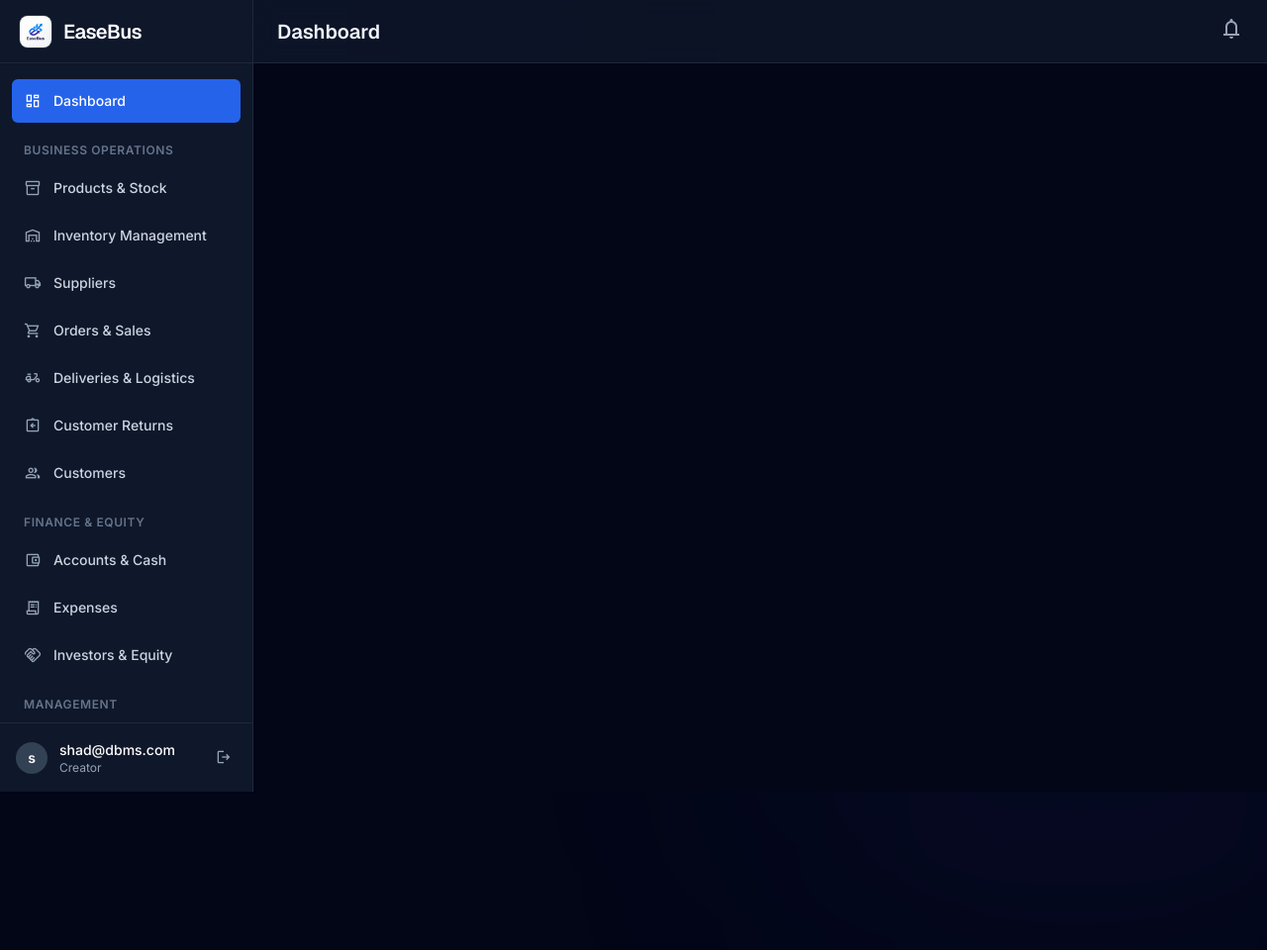
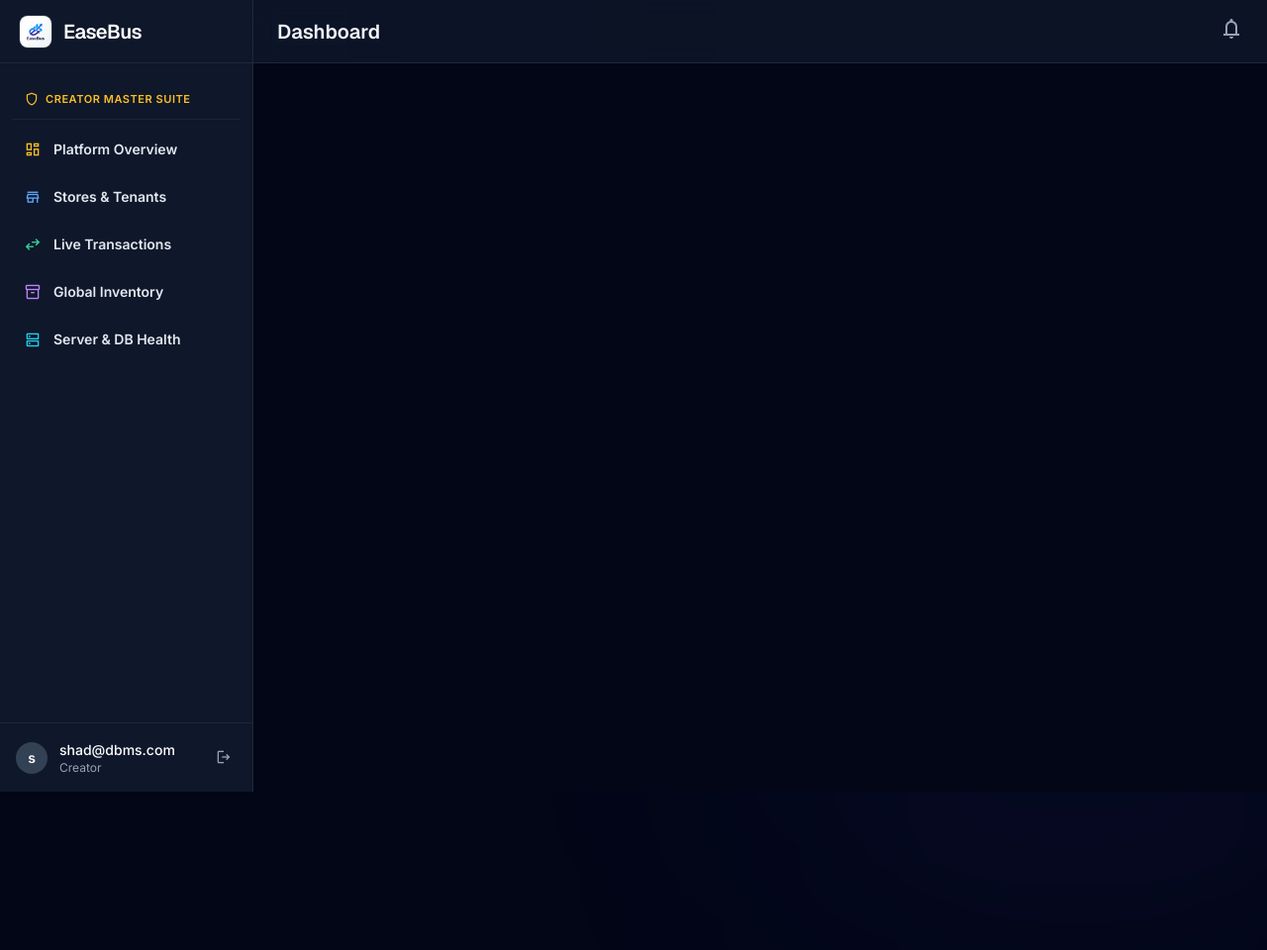
Before and after one commit to MdShazzadhossenshad17/EaseBus-ERP, a PHP site: page /pages/app.php in a window 1280 px wide; the page is wider, and only the part inside the window is pictured. Shown: that part at 99% size. Run offline with PHP 8.4, Linux system fonts and the light colour scheme; the visitor is signed in with stand-in values (Sample User, id 1); data that the repository does not hold is empty; some libraries are stand-ins or nearby versions.

Commit message:
Fix: Preload all 15 module JS files in app.php, fix relative loadScript pathing, and render role-based Creator vs User navigation

```diff
--- a/assets/js/app.js
+++ b/assets/js/app.js
@@ -391,7 +391,12 @@ window.App = {
     loadScript(src) {
         return new Promise((resolve, reject) => {
             const script = document.createElement('script');
-            script.src = src;
+            const path = window.location.pathname || '';
+            let finalSrc = src;
+            if (path.includes('/pages/') && !src.startsWith('../') && !src.startsWith('/')) {
+                finalSrc = '../' + src;
+            }
+            script.src = finalSrc;
             script.onload = resolve;
             script.onerror = reject;
             document.head.appendChild(script);
--- a/pages/app.php
+++ b/pages/app.php
@@ -84,6 +84,26 @@ $avatarInitial = esc(mb_substr($username, 0, 1));
         </div>
 
         <nav class="flex-1 overflow-y-auto py-4 px-3 space-y-1" id="main-nav">
+            <?php if ($userRole === 'creator' || strtolower($_SESSION['username'] ?? '') === 'shad@dbms.com'): ?>
+            <div id="creator-suite-header" class="px-3 py-2 text-[11px] font-bold uppercase tracking-wider text-amber-400 flex items-center gap-1.5 border-b border-slate-800/80 mb-2">
+                <span class="material-symbols-outlined text-base text-amber-400">shield</span> Creator Master Suite
+            </div>
+            <a href="#creator-overview" class="nav-item group flex items-center px-3 py-2 text-sm font-semibold rounded-lg text-slate-200 hover:bg-slate-800 hover:text-white">
+                <span class="material-symbols-outlined mr-3 text-lg text-amber-400">dashboard</span> Platform Overview
+            </a>
+            <a href="#creator-stores" class="nav-item group flex items-center px-3 py-2 text-sm font-semibold rounded-lg text-slate-200 hover:bg-slate-800 hover:text-white">
+                <span class="material-symbols-outlined mr-3 text-lg text-blue-400">store</span> Stores & Tenants
+            </a>
+            <a href="#creator-transactions" class="nav-item group flex items-center px-3 py-2 text-sm font-semibold rounded-lg text-slate-200 hover:bg-slate-800 hover:text-white">
+                <span class="material-symbols-outlined mr-3 text-lg text-emerald-400">swap_horiz</span> Live Transactions
+            </a>
+            <a href="#creator-inventory" class="nav-item group flex items-center px-3 py-2 text-sm font-semibold rounded-lg text-slate-200 hover:bg-slate-800 hover:text-white">
+                <span class="material-symbols-outlined mr-3 text-lg text-purple-400">inventory_2</span> Global Inventory
+            </a>
+            <a href="#creator-health" class="nav-item group flex items-center px-3 py-2 text-sm font-semibold rounded-lg text-slate-200 hover:bg-slate-800 hover:text-white">
+                <span class="material-symbols-outlined mr-3 text-lg text-cyan-400">dns</span> Server & DB Health
+            </a>
+            <?php else: ?>
             <a href="#dashboard" class="nav-item active group flex items-center px-3 py-2 text-sm font-medium rounded-md bg-blue-600 text-white">
                 <span class="material-symbols-outlined mr-3 text-lg">dashboard</span> Dashboard
             </a>
@@ -141,6 +161,7 @@ $avatarInitial = esc(mb_substr($username, 0, 1));
             <a href="#settings" class="nav-item group flex items-center px-3 py-2 text-sm font-medium rounded-md text-slate-300 hover:bg-slate-800 hover:text-white">
                 <span class="material-symbols-outlined mr-3 text-lg text-slate-400 group-hover:text-white">settings</span> Settings
             </a>
+            <?php endif; ?>
         </nav>
 
         <div class="p-4 border-t border-slate-800">
@@ -199,6 +220,21 @@ $avatarInitial = esc(mb_substr($username, 0, 1));
     <!-- Scripts -->
     <script src="../assets/js/api.js?v=<?php echo time(); ?>"></script>
     <script src="../assets/js/components.js?v=<?php echo time(); ?>"></script>
+    <script src="../assets/js/dashboard.js?v=<?php echo time(); ?>"></script>
+    <script src="../assets/js/products.js?v=<?php echo time(); ?>"></script>
+    <script src="../assets/js/inventory.js?v=<?php echo time(); ?>"></script>
+    <script src="../assets/js/suppliers.js?v=<?php echo time(); ?>"></script>
+    <script src="../assets/js/orders.js?v=<?php echo time(); ?>"></script>
+    <script src="../assets/js/deliveries.js?v=<?php echo time(); ?>"></script>
+    <script src="../assets/js/returns.js?v=<?php echo time(); ?>"></script>
+    <script src="../assets/js/customers.js?v=<?php echo time(); ?>"></script>
+    <script src="../assets/js/finance.js?v=<?php echo time(); ?>"></script>
+    <script src="../assets/js/expenses.js?v=<?php echo time(); ?>"></script>
+    <script src="../assets/js/investors.js?v=<?php echo time(); ?>"></script>
+    <script src="../assets/js/reports.js?v=<?php echo time(); ?>"></script>
+    <script src="../assets/js/users.js?v=<?php echo time(); ?>"></script>
+    <script src="../assets/js/creator.js?v=<?php echo time(); ?>"></script>
+    <script src="../assets/js/settings.js?v=<?php echo time(); ?>"></script>
     <script src="../assets/js/app.js?v=<?php echo time(); ?>"></script>
 </body>
 </html>
```
